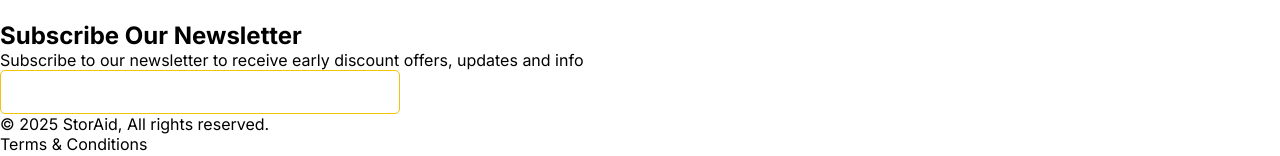
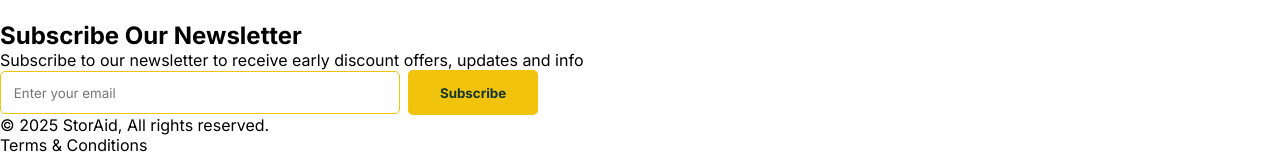
Before and after one commit to emillarsson99-m0wgli/StoraidStorageService, a React (Vite) app: page / in a window 1280 px wide. Shown: the part 6107-6263 px from the top of the page. Built offline with nearby package versions, Linux system fonts and the light colour scheme.

Commit message:
Created form for newsletter/subscribe section

```diff
--- a/src/Components/Footer.jsx
+++ b/src/Components/Footer.jsx
@@ -1,5 +1,5 @@
 import Buttons from "./Button"
-import InputForm from "./InputForm"
+import NewsletterInput from "./NewsletterInput"
 
 function Footer() {
   return (
@@ -13,7 +13,7 @@ function Footer() {
               <h2>Subscribe Our Newsletter</h2>
               <p>Subscribe to our newsletter to receive early discount offers, updates and info</p>
             </div>
-            <InputForm />
+            <NewsletterInput />
           </div>
         </div>
 
--- /dev/null
+++ b/src/Components/NewsletterInput.css
@@ -0,0 +1,27 @@
+.newsletter-form {
+  display: flex;
+  align-items: center;
+  gap: .5rem;
+}
+.newsletter-input {
+  border: 1px solid #F1C30C;
+  border-radius: 5px;
+  padding: .8rem;
+  width: 400px;
+}
+
+.subscribe-btn {
+  background-color: #F1C30C;
+  color: #12372A;
+  border: 1px solid transparent;
+  width: 130px;
+  height: 45px;
+  border-radius: 5px;
+  font-weight: 700;
+
+  &:hover {
+    background-color: #12372A;
+    color: #fff;
+    transition: 0.3s ease-in-out;
+  }
+}
--- /dev/null
+++ b/src/Components/NewsletterInput.jsx
@@ -0,0 +1,45 @@
+import React, { useState } from 'react'
+
+function NewsletterInput({  }) {
+
+    const [newsletterData, setNewsletterData] = useState({ email: "" });
+    const [newsletterErrors, setNewsletterErrors] = useState({})
+
+    const validateNewsletter = () => {
+        const newNewsletterErrors = {}
+            if (!/^[^\s@]+@[^\s@]+\.[^\s@]+$/.test(newsletterData.email)) { //regex är ai genererad
+                newNewsletterErrors.email = "Your email must be atleast 2 character long."
+            }
+        setNewsletterErrors(newNewsletterErrors)
+        return Object.keys(newNewsletterErrors).length === 0;
+    }
+
+    const handleInputChange = (e) => {
+        const { name, value } = e.target;
+        setNewsletterData({ ...newsletterData, [name]: value });
+    }
+
+    const handleSubmit = async (e) => {
+        e.preventDefault();
+
+        if (validateNewsletter()) {
+            console.log('form valid')
+            fetch('https://win25-jsf-assignment.azurewebsites.net/api/subscribe', {method: 'post', headers: { 'content-type': 'application/json' }, body: JSON.stringify(newsletterData)})
+        }
+        else {
+            console.log('form invalid')
+        }
+    }
+
+  return (
+    <form className="newsletter-form" onSubmit={handleSubmit} noValidate>
+        <input className="newsletter-input" type="text" name="email" placeholder="Enter your email" value={newsletterData.email} onChange={handleInputChange} required/>
+        {newsletterErrors.email && <span className="newsletter-error">{newsletterErrors.email}</span>}
+        <button className="subscribe-btn" type="submit">Subscribe</button>
+    </form>
+
+
+  )
+}
+
+export default NewsletterInput
--- a/src/main.jsx
+++ b/src/main.jsx
@@ -17,6 +17,7 @@ import './Components/BlogAndNews.css'
 import './Components/BlogPost.css'
 import './Components/Footer.css'
 import './Components/InputForm.css'
+import './Components/NewsLetterInput.css'
 
 import App from './App.jsx'
 
```
